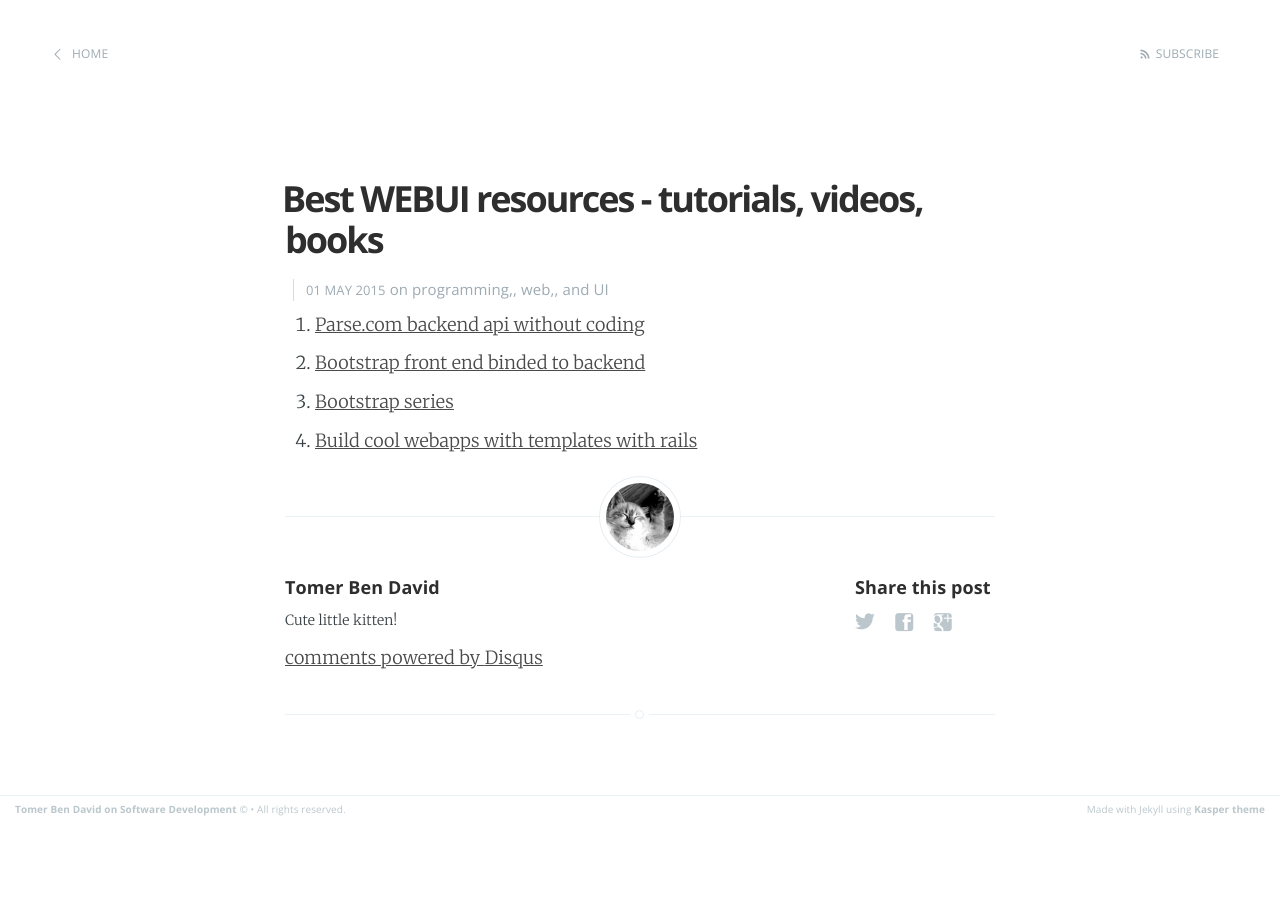
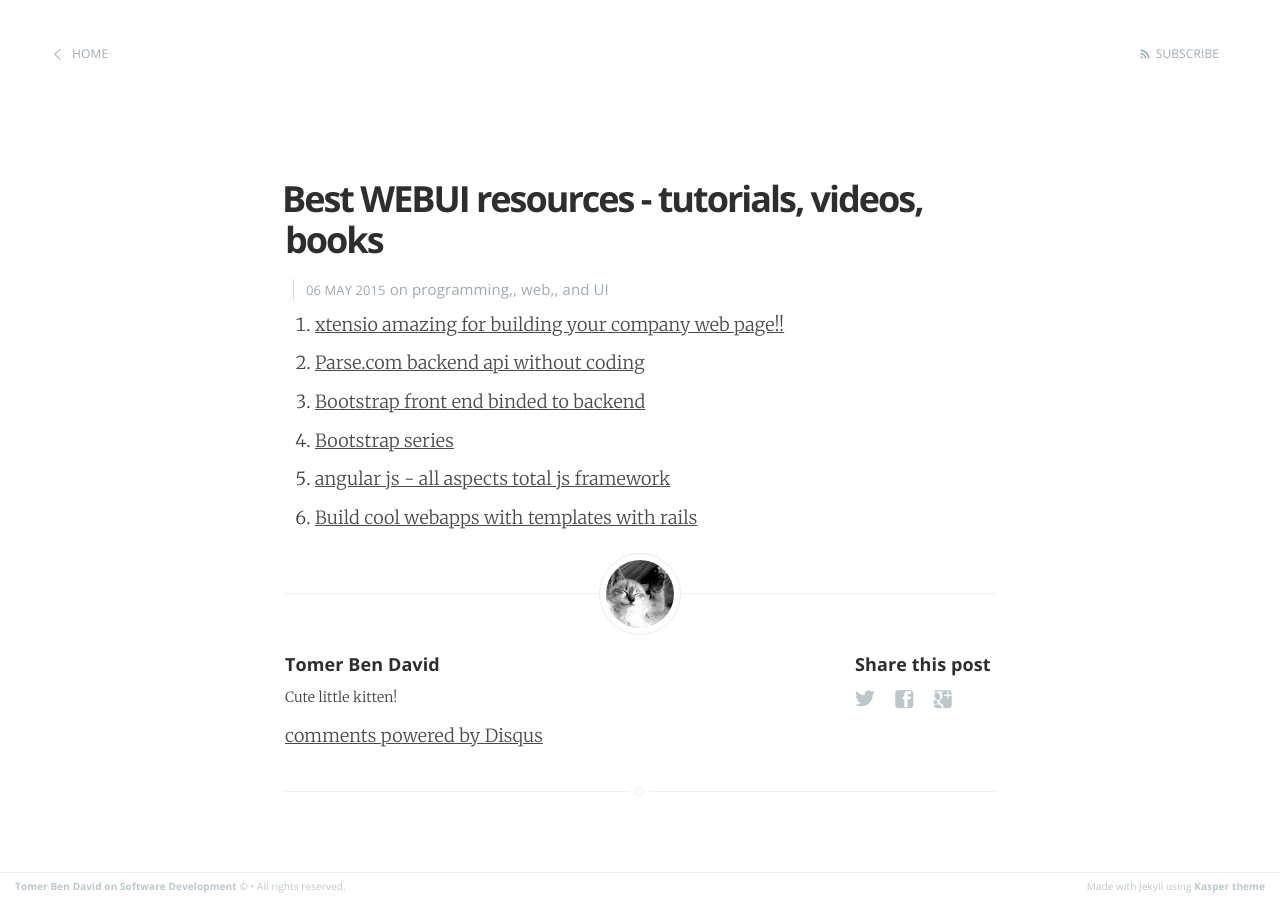
Before and after one commit to tomer-ben-david/tomer-ben-david.github.io.jekyll, a Jekyll site: the page built from _posts/2015-05-06-best-webui-resources-tutorials-videos-books.markdown, in a window 1280 px wide. Built offline with Jekyll 4.4.1, drawn with Linux system fonts in a browser that asks for light colours; Markdown is read by kramdown in place of the engine named in the settings; comment, search, counter and statistics services are not loaded.

Commit message:
+xtensino

```diff
--- a/_posts/2015-05-01-best-webui-resources-tutorials-videos-books.markdown
+++ b/_posts/2015-05-06-best-webui-resources-tutorials-videos-books.markdown
@@ -1,11 +1,13 @@
 ---
 layout: post
 title:  "Best WEBUI resources - tutorials, videos, books"
-date:   2015-05-01 22:18:00
+date:   2015-05-06 22:18:00
 categories: programming, web, UI
 comments: true
 ---
+1. [xtensio amazing for building your company web page!!](http://xtensio.com/)
 1. [Parse.com backend api without coding](http://parse.com)
 1. [Bootstrap front end binded to backend](http://blog.miguelgrinberg.com/post/writing-a-javascript-rest-client)
 1. [Bootstrap series](https://www.youtube.com/playlist?list=PL0qaQSYB_0TD-7tNkfMnJ0DCFJVjBNF8G)
+1. [angular js - all aspects total js framework](https://angularjs.org/)
 1. [Build cool webapps with templates with rails](https://www.baserails.com/)
```
Also changed, not shown: _posts/2015-05-06-best-mobile-development-resources-tutorials-videos-books.markdown (added, +8 -0 lines).
